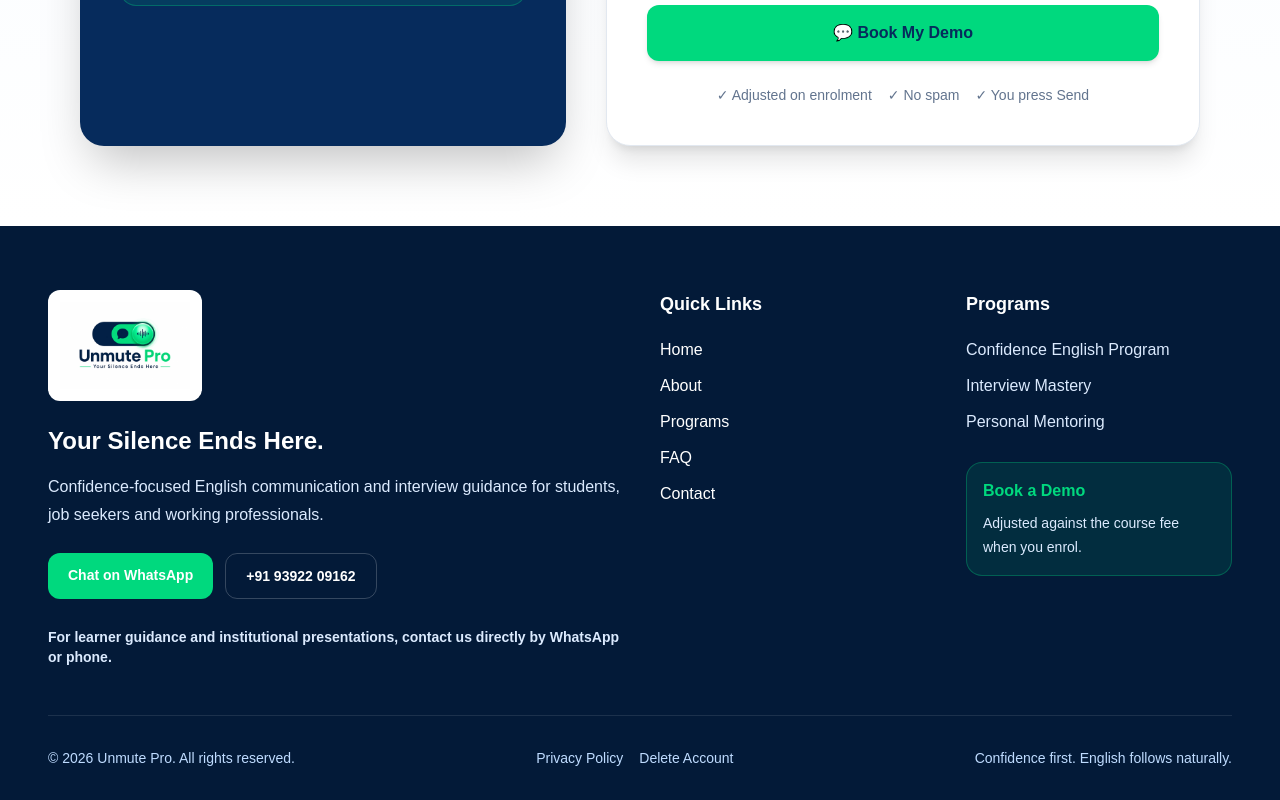
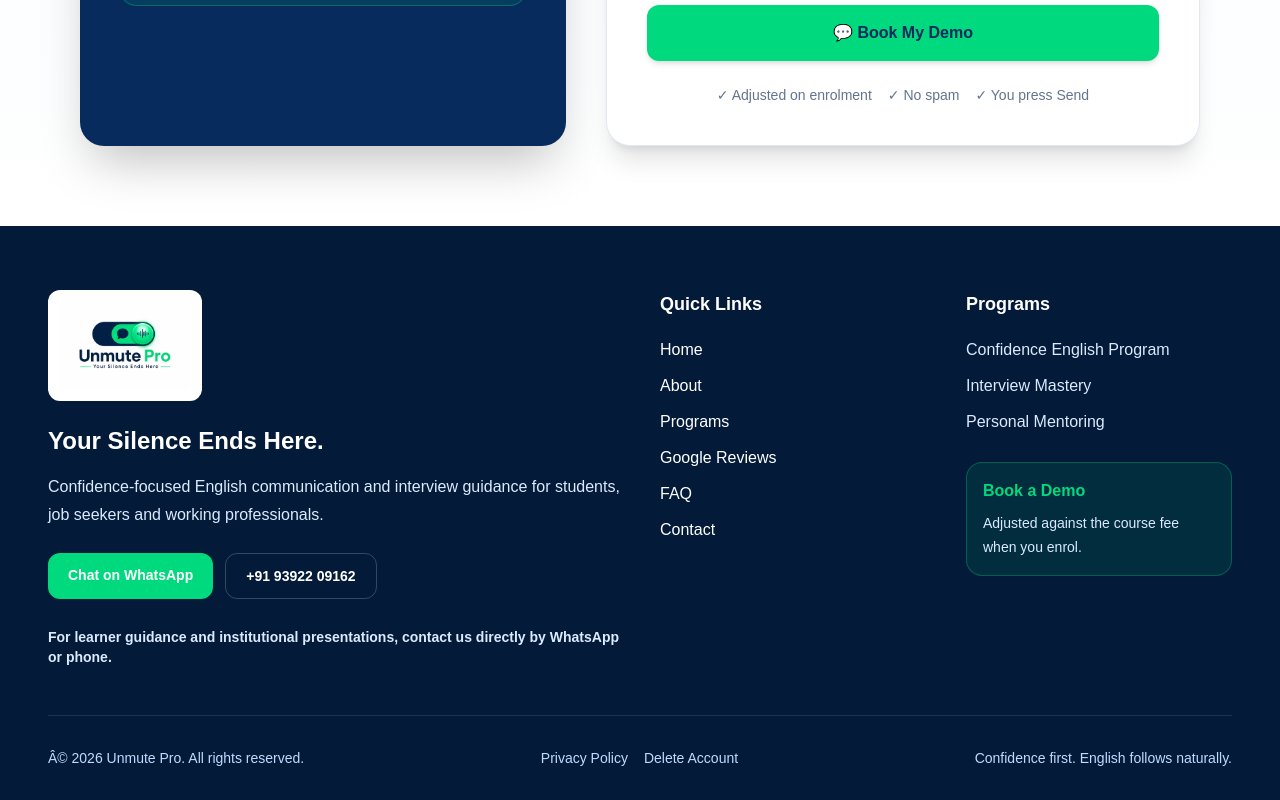
Before and after one commit to manibabue9/unmutepro, a Next.js app: page / in a window 1280 px wide. Shown: the part 10786-11586 px from the top of the page. Built offline with nearby package versions, Linux system fonts and the light colour scheme; no server answers.

Commit message:
Add Google Reviews footer link

```diff
--- a/components/Footer.tsx
+++ b/components/Footer.tsx
@@ -4,6 +4,7 @@ const quickLinks = [
   { name: "Home", href: "#home" },
   { name: "About", href: "#about" },
   { name: "Programs", href: "#courses" },
+  { name: "Google Reviews", href: "#reviews" },
   { name: "FAQ", href: "#faq" },
   { name: "Contact", href: "#contact" },
 ];
@@ -73,7 +74,7 @@ export default function Footer() {
         </div>
 
         <div className="flex flex-col items-center justify-between gap-3 pt-8 text-center text-sm text-blue-200 sm:flex-row sm:text-left">
-          <p>© {currentYear} Unmute Pro. All rights reserved.</p>
+          <p>Â© {currentYear} Unmute Pro. All rights reserved.</p>
           <div className="flex flex-wrap justify-center gap-4"><a href="/privacy" className="hover:text-[#00D97E]">Privacy Policy</a><a href="/account-deletion" className="hover:text-[#00D97E]">Delete Account</a></div>
           <p>Confidence first. English follows naturally.</p>
         </div>
```
